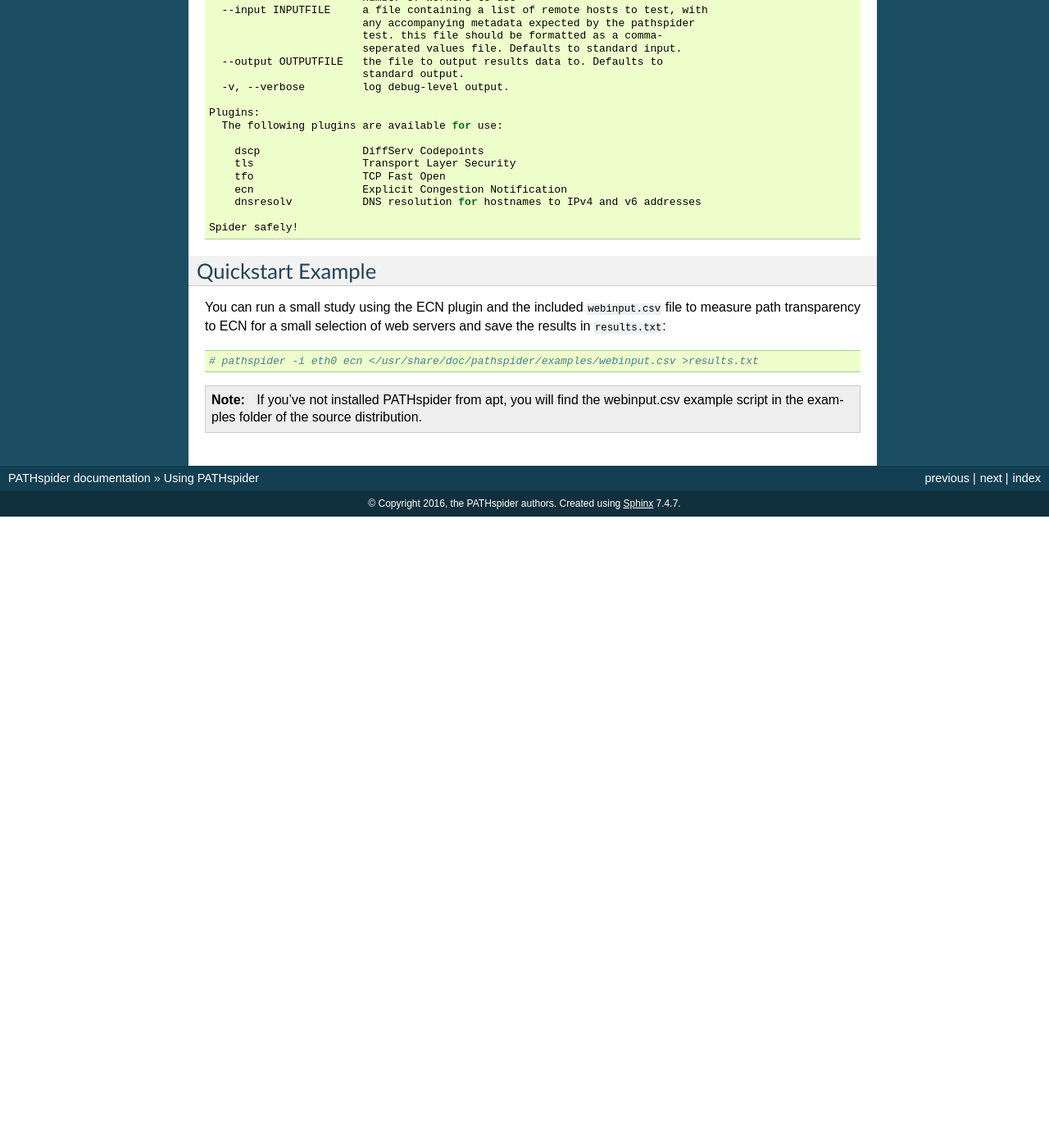
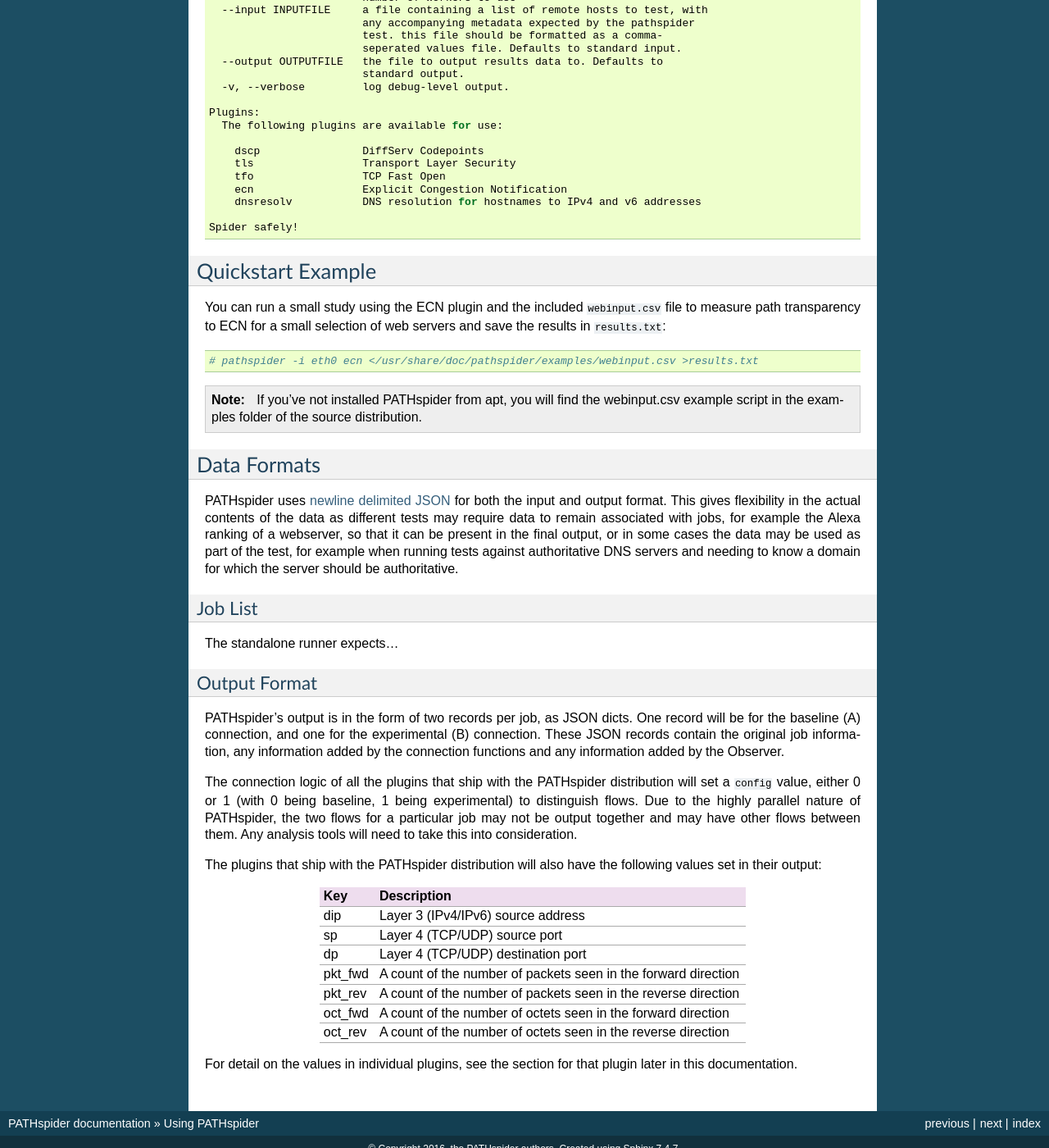
Before and after one commit to mami-project/pathspider, a Sphinx documentation site: the page built from doc/using.rst, in a window 1280 px wide and 1400 px high, scrolled down 579 px. Shown: the whole window at 82% size. Built offline with Sphinx 7.4.7, drawn with Linux system fonts in a browser that asks for light colours; before the commit the page ends 1209 px from its top, so only the background shows below that; some of the changed text lies outside the part shown.

Commit message:
Document output format

```diff
--- a/doc/using.rst
+++ b/doc/using.rst
@@ -70,3 +70,59 @@
 
  If you've not installed PATHspider from apt, you will find the webinput.csv
  example script in the examples folder of the source distribution.
+
+Data Formats
+------------
+
+PATHspider uses `newline delimited JSON <http://ndjson.org/>`_ for both the
+input and output format. This gives flexibility in the actual contents of the
+data as different tests may require data to remain associated with jobs,
+for example the Alexa ranking of a webserver, so that it can be present in the
+final output, or in some cases the data may be used as part of the test, for
+example when running tests against authoritative DNS servers and needing to
+know a domain for which the server should be authoritative.
+
+Job List
+~~~~~~~~
+
+The standalone runner expects...
+
+Output Format
+~~~~~~~~~~~~~
+
+PATHspider's output is in the form of two records per job, as JSON dicts. One
+record will be for the baseline (A) connection, and one for the experimental
+(B) connection. These JSON records contain the original job information, any
+information added by the connection functions and any information added by the
+Observer.
+
+The connection logic of all the plugins that ship with the PATHspider
+distribution will set a ``config`` value, either 0 or 1 (with 0 being baseline,
+1 being experimental) to distinguish flows. Due to the highly parallel nature
+of PATHspider, the two flows for a particular job may not be output together
+and may have other flows between them. Any analysis tools will need to take
+this into consideration.
+
+The plugins that ship with the PATHspider distribution will also have the
+following values set in their output:
+
++------------+----------------------------------------------------------------+
+| Key        | Description                                                    |
++============+================================================================+
+| dip        | Layer 3 (IPv4/IPv6) source address                             |
++------------+----------------------------------------------------------------+
+| sp         | Layer 4 (TCP/UDP) source port                                  |
++------------+----------------------------------------------------------------+
+| dp         | Layer 4 (TCP/UDP) destination port                             |
++------------+----------------------------------------------------------------+
+| pkt_fwd    | A count of the number of packets seen in the forward direction |
++------------+----------------------------------------------------------------+
+| pkt_rev    | A count of the number of packets seen in the reverse direction |
++------------+----------------------------------------------------------------+
+| oct_fwd    | A count of the number of octets seen in the forward direction  |
++------------+----------------------------------------------------------------+
+| oct_rev    | A count of the number of octets seen in the reverse direction  |
++------------+----------------------------------------------------------------+
+
+For detail on the values in individual plugins, see the section for that plugin
+later in this documentation.
```
